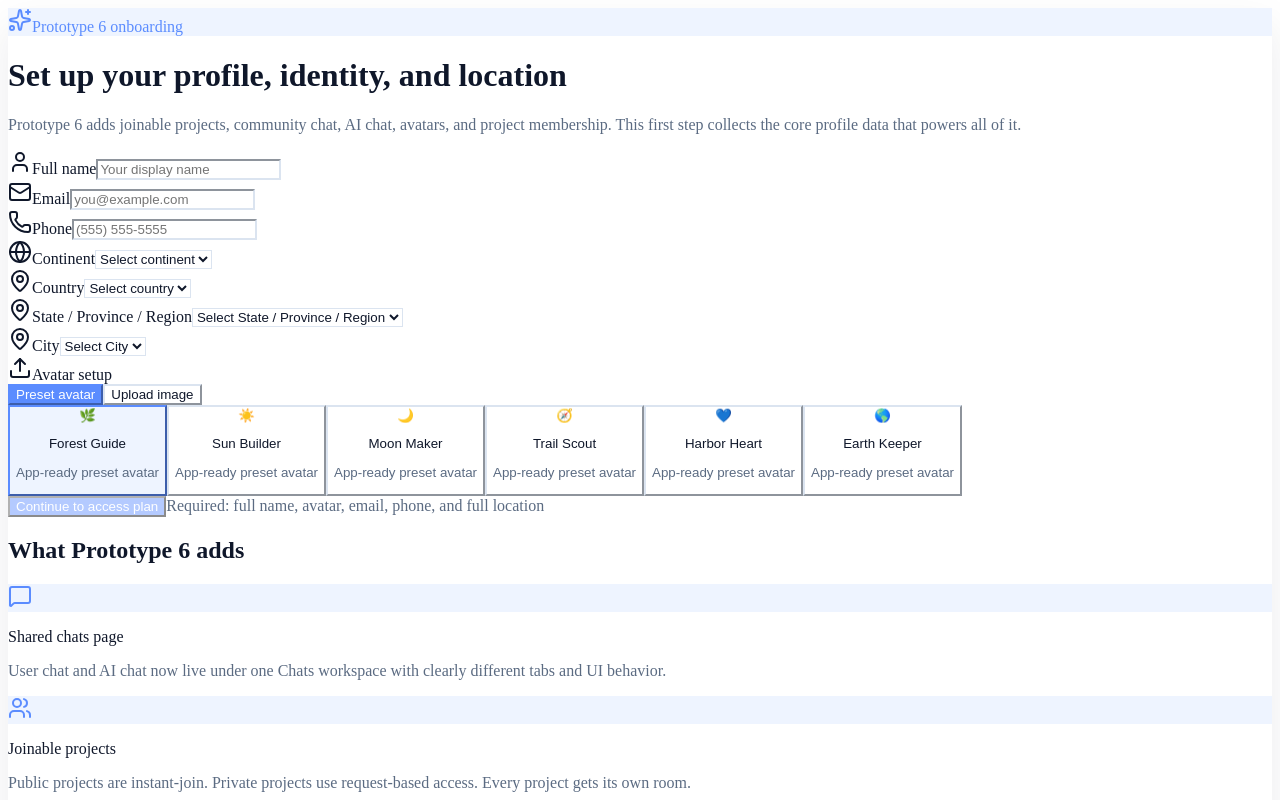
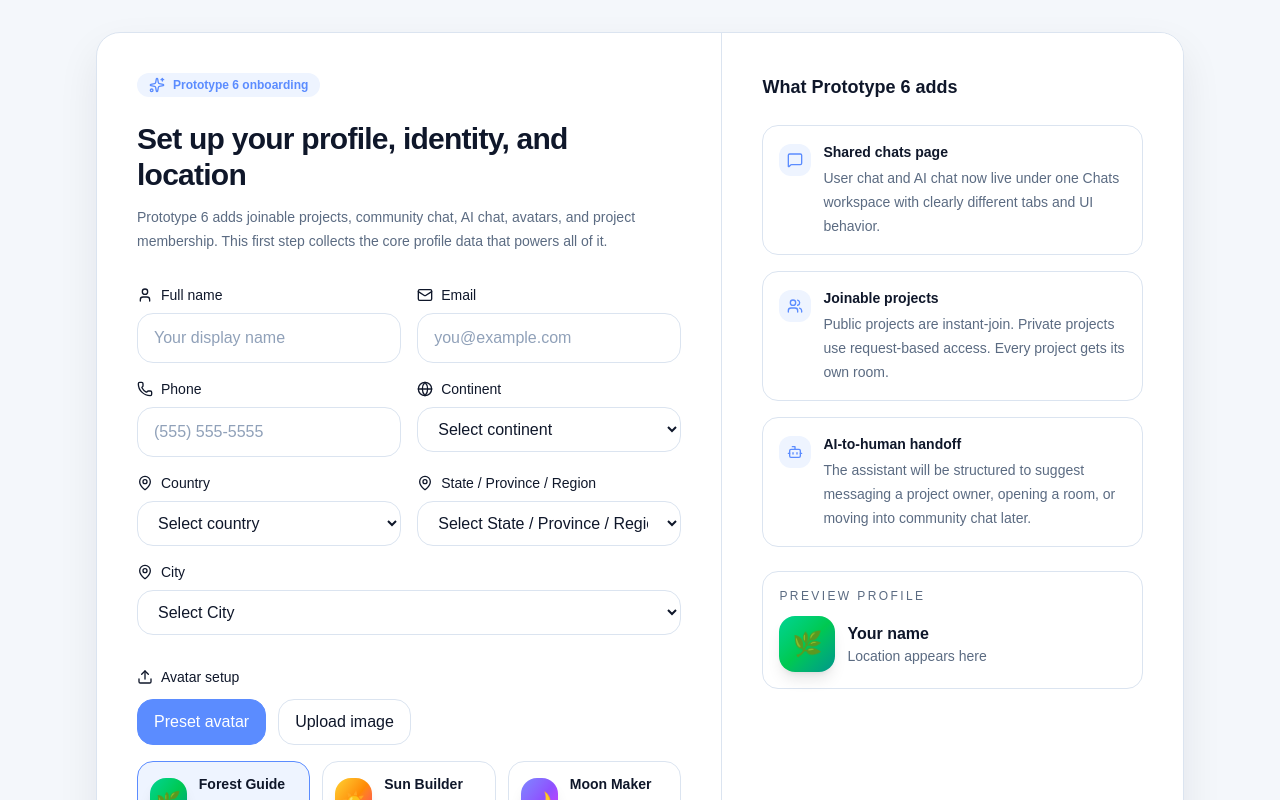
Before and after one commit to doonchy16-cloud/project-hub-prototype6, a Next.js app: page / in a window 1280 px wide. Shown: the top 800 px of the page. Built offline with nearby package versions, Linux system fonts and the light colour scheme.

Commit message:
Add files via upload

```diff
--- /dev/null
+++ b/app/layout.tsx
@@ -0,0 +1,19 @@
+import type { Metadata } from "next";
+import type { ReactNode } from "react";
+import "./globals.css";
+
+export const metadata: Metadata = {
+  title: "Prototype 6",
+  description: "Prototype 6 off-grid community app with project joins, shared chat, and AI chat.",
+};
+
+export default function RootLayout({ children }: { children: ReactNode }) {
+  return (
+    <html lang="en">
+      <head>
+        <link rel="stylesheet" href="https://unpkg.com/leaflet@1.9.4/dist/leaflet.css" />
+      </head>
+      <body>{children}</body>
+    </html>
+  );
+}
```
